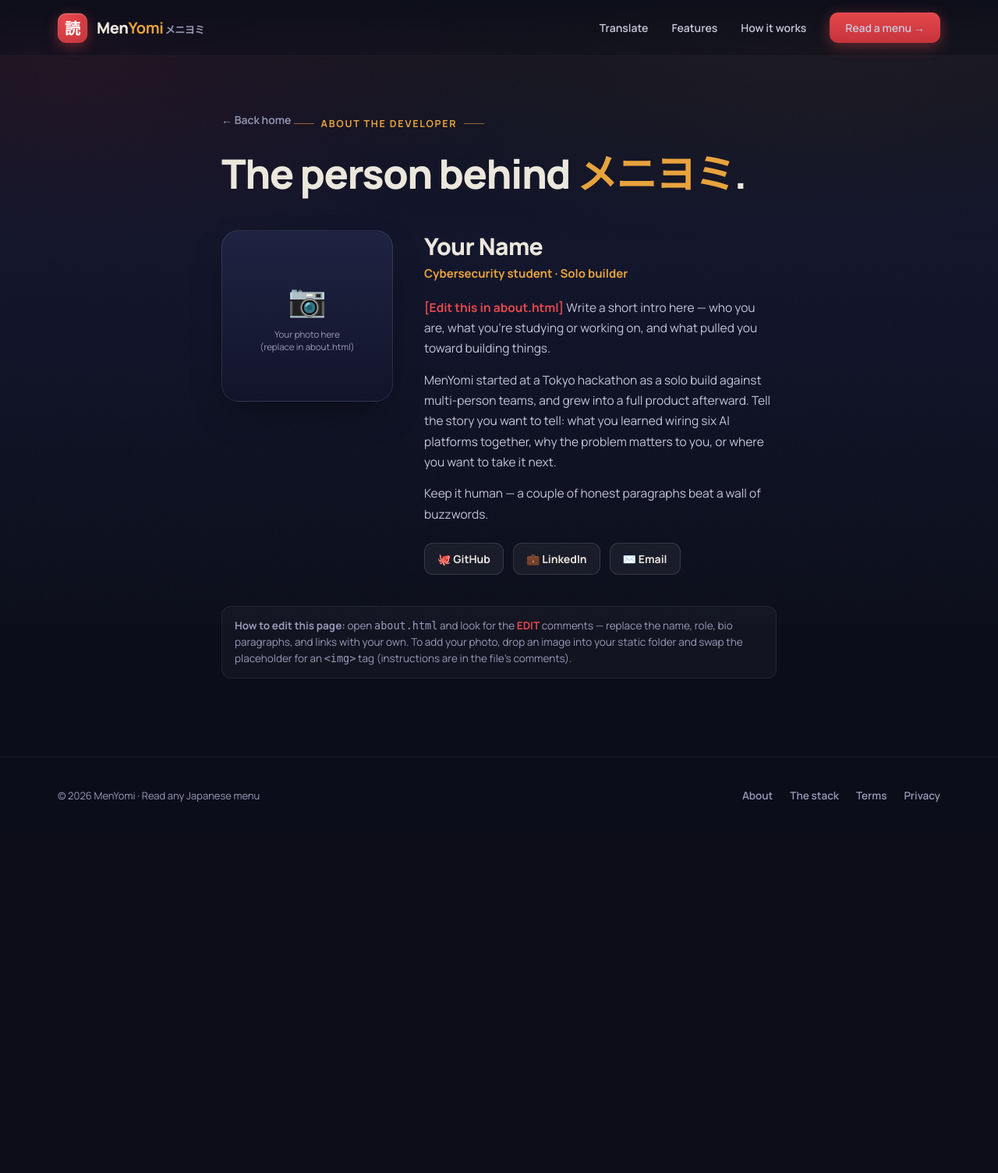
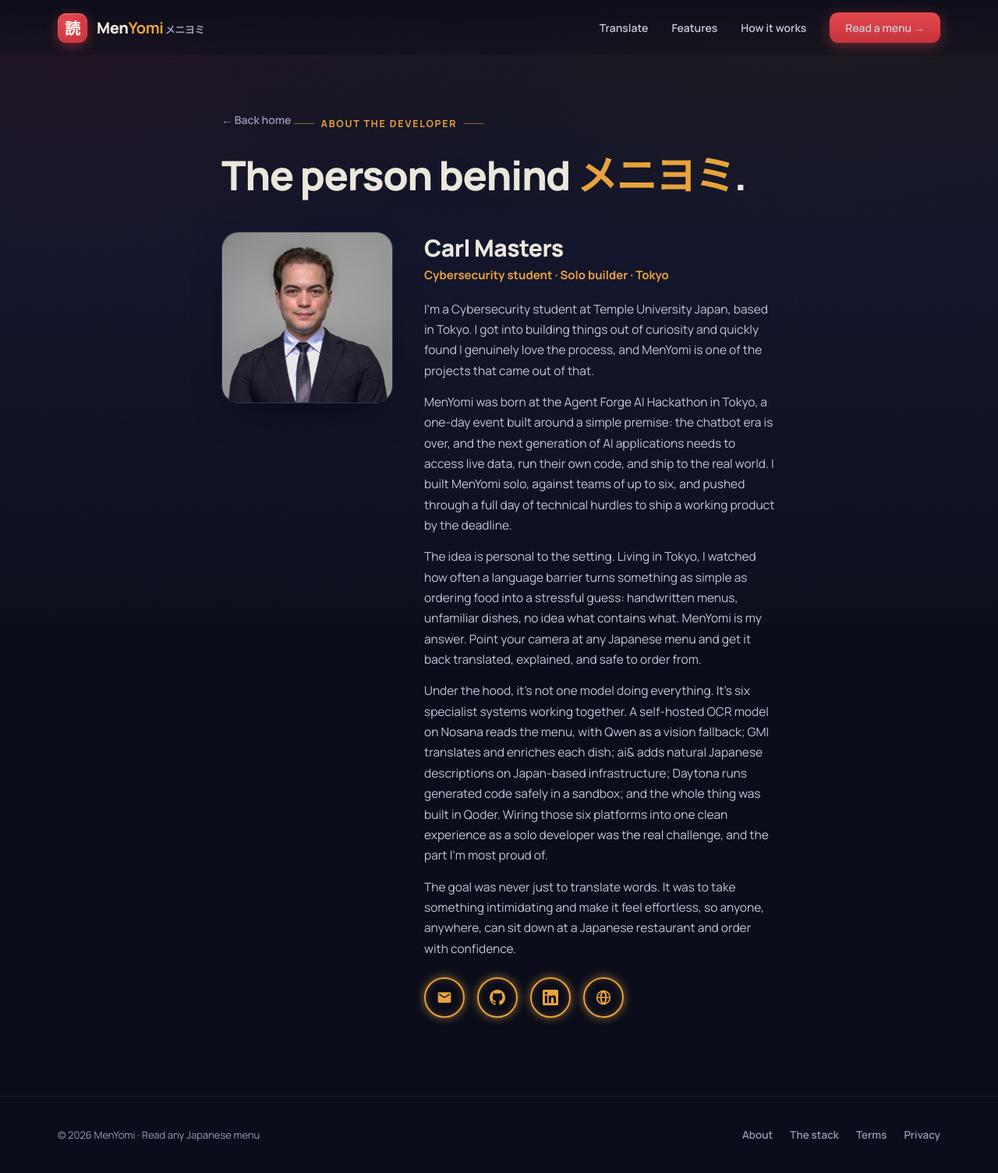
Before and after one commit to carlmasters02/MenYomi, a FastAPI app: page /about in a window 1280 px wide. Shown: the whole page at 78% size. Before the commit the page ends 1029 px from the top, so only its background shows below. Run offline with FastAPI, Linux system fonts and the light colour scheme.

Commit message:
complete product site: 6-sponsor pipeline, photo + text translation, currency, romaji, nutrition, allergen filtering, landing + stack + about + legal pages, bio and contacts

````diff
--- a/main.py
+++ b/main.py
@@ -1,6 +1,9 @@
 import json
 import os
 import re
+
+import requests
+from urllib.parse import urlparse
 
 from fastapi import FastAPI, HTTPException, UploadFile, File, Request
 from fastapi.responses import FileResponse
@@ -68,6 +71,20 @@ PARSE_TEXT_PROMPT = (
 def _strip_fences(text: str) -> str:
     cleaned = re.sub(r"^```(?:json)?\s*", "", text.strip(), flags=re.IGNORECASE)
     return re.sub(r"\s*```$", "", cleaned, flags=re.IGNORECASE)
+
+
+def _extract_text(html: str) -> str:
+    """Strip script/style/tags and collapse whitespace to visible text."""
+    text = re.sub(r'<script[^>]*>.*?</script>', '', html, flags=re.IGNORECASE | re.DOTALL)
+    text = re.sub(r'<style[^>]*>.*?</style>', '', text, flags=re.IGNORECASE | re.DOTALL)
+    text = re.sub(r'<[^>]+>', ' ', text)
+    text = re.sub(r'\s+', ' ', text).strip()
+    return text
+
+
+def _has_japanese(text: str) -> bool:
+    """Check if text contains Japanese characters (Hiragana, Katakana, CJK)."""
+    return bool(re.search(r'[\u3040-\u309F\u30A0-\u30FF\u4E00-\u9FFF]', text))
 
 
 def _salvage_items(text: str) -> list | None:
@@ -277,6 +294,76 @@ def parse_text(req: ParseTextRequest):
     return _enrich(items)
 
 
+class ParseUrlRequest(BaseModel):
+    url: str
+
+
+@app.post("/parse-url")
+def parse_url(req: ParseUrlRequest):
+    # Validate URL
+    try:
+        parsed = urlparse(req.url)
+        if parsed.scheme not in ('http', 'https') or not parsed.netloc:
+            raise ValueError("invalid scheme or host")
+    except Exception:
+        raise HTTPException(422, "Please enter a valid http or https URL")
+
+    # Fetch page
+    try:
+        resp = requests.get(
+            req.url,
+            headers={"User-Agent": "Mozilla/5.0 (compatible; MenYomi/1.0)"},
+            timeout=10,
+        )
+        resp.raise_for_status()
+    except requests.exceptions.Timeout:
+        raise HTTPException(504, "The page took too long to respond")
+    except requests.exceptions.HTTPError as e:
+        raise HTTPException(e.response.status_code if e.response is not None else 502, f"Could not reach that page: {e}")
+    except Exception as e:
+        raise HTTPException(502, f"Could not fetch that page: {e}")
+
+    # Extract visible text
+    try:
+        text = _extract_text(resp.text)
+    except Exception as e:
+        print("TEXT EXTRACTION ERROR:", e)
+        raise HTTPException(422, "Could not extract readable text from that page")
+
+    if len(text) < 20 or not _has_japanese(text):
+        return {
+            "items": [],
+            "no_menu": True,
+            "message": "We couldn't find a readable menu on that page — the site may show its menu as an image or PDF. Try uploading a photo instead.",
+        }
+
+    # Run through the same pipeline as /parse-text
+    try:
+        raw = llm("gmi", PARSE_TEXT_PROMPT + "\n\n" + text, max_tokens=4000)
+    except Exception as e:
+        raise HTTPException(502, f"Menu parsing failed: {e}")
+
+    print("PARSE URL RAW:", repr(raw))
+
+    cleaned = _strip_fences(raw)
+    try:
+        data = json.loads(cleaned)
+    except json.JSONDecodeError as e:
+        print("PARSE URL JSON ERROR:", e)
+        salvaged = _salvage_items(raw)
+        if salvaged:
+            return _enrich(salvaged)
+        return {"items": [], "no_menu": True, "message": "We couldn't structure the menu text. Try pasting the text directly or uploading a photo."}
+
+    if isinstance(data, list):
+        data = {"items": data}
+    items = data.get("items", [])
+    if not items:
+        return {"items": [], "no_menu": True, "message": "No dishes found on that page."}
+
+    return _enrich(items)
+
+
 class ExportRequest(BaseModel):
     items: list
 
--- a/templates/about.html
+++ b/templates/about.html
@@ -22,12 +22,16 @@
 .dev-name{font-family:"Manrope";font-weight:800;font-size:30px;letter-spacing:-.02em;margin-bottom:4px}
 .dev-role{color:var(--lantern);font-weight:700;font-size:15px;margin-bottom:20px}
 .dev-bio p{color:#c4c4d8;line-height:1.7;font-size:15.5px;margin-bottom:14px}
-.dev-links{display:flex;gap:12px;flex-wrap:wrap;margin-top:24px}
-.dev-links a{display:inline-flex;align-items:center;gap:8px;text-decoration:none;font-weight:700;font-size:14px;
-  color:var(--paper-text);background:rgba(255,255,255,.05);border:1px solid rgba(255,255,255,.12);
-  padding:10px 16px;border-radius:11px;transition:all .2s}
-.dev-links a:hover{background:rgba(232,163,61,.1);border-color:var(--lantern);color:var(--lantern)}
-.edit-flag{color:var(--shu);font-weight:700}
+.back-link{margin-bottom:32px}
+.dev-links{display:flex;gap:16px;flex-wrap:wrap;margin-top:24px}
+.dev-links a{width:52px;height:52px;border-radius:50%;display:grid;place-items:center;
+  border:2px solid var(--lantern);color:var(--lantern);
+  background:transparent;transition:all .25s ease;
+  box-shadow:0 0 12px rgba(232,163,61,.6),inset 0 0 8px rgba(232,163,61,.25)}
+.dev-links a:hover{transform:translateY(-3px);
+  box-shadow:0 0 20px rgba(232,163,61,.85),0 0 40px rgba(232,163,61,.35),inset 0 0 12px rgba(232,163,61,.4)}
+.dev-links a svg{width:20px;height:20px;fill:var(--lantern)}
+
 </style>
 </head>
 <body>
@@ -48,37 +52,31 @@
 
   <div class="dev-card">
     <div class="dev-photo">
-      <!-- TO ADD YOUR PHOTO: replace the placeholder div below with:
-           <img src="/static/me.jpg" alt="Your Name" />
-           and drop me.jpg into your static folder. -->
-      <div class="placeholder">
-        <div class="ico">📷</div>
-        <small>Your photo here<br>(replace in about.html)</small>
-      </div>
+      <img src="/static/me.jpg" alt="Carl Masters" />
     </div>
     <div class="dev-bio">
-      <!-- EDIT: your name -->
-      <div class="dev-name">Your Name</div>
-      <!-- EDIT: your role / tagline -->
-      <div class="dev-role">Cybersecurity student · Solo builder</div>
+      <div class="dev-name">Carl Masters</div>
+      <div class="dev-role">Cybersecurity student · Solo builder · Tokyo</div>
 
-      <!-- EDIT: your bio. A few short paragraphs work best. -->
-      <p><span class="edit-flag">[Edit this in about.html]</span> Write a short intro here — who you are, what you're studying or working on, and what pulled you toward building things.</p>
-      <p>MenYomi started at a Tokyo hackathon as a solo build against multi-person teams, and grew into a full product afterward. Tell the story you want to tell: what you learned wiring six AI platforms together, why the problem matters to you, or where you want to take it next.</p>
-      <p>Keep it human — a couple of honest paragraphs beat a wall of buzzwords.</p>
+      <p>I'm a Cybersecurity student at Temple University Japan, based in Tokyo. I got into building things out of curiosity and quickly found I genuinely love the process, and MenYomi is one of the projects that came out of that.</p>
+
+      <p>MenYomi was born at the Agent Forge AI Hackathon in Tokyo, a one-day event built around a simple premise: the chatbot era is over, and the next generation of AI applications needs to access live data, run their own code, and ship to the real world. I built MenYomi solo, against teams of up to six, and pushed through a full day of technical hurdles to ship a working product by the deadline.</p>
+
+      <p>The idea is personal to the setting. Living in Tokyo, I watched how often a language barrier turns something as simple as ordering food into a stressful guess: handwritten menus, unfamiliar dishes, no idea what contains what. MenYomi is my answer. Point your camera at any Japanese menu and get it back translated, explained, and safe to order from.</p>
+
+      <p>Under the hood, it's not one model doing everything. It's six specialist systems working together. A self-hosted OCR model on Nosana reads the menu, with Qwen as a vision fallback; GMI translates and enriches each dish; ai&amp; adds natural Japanese descriptions on Japan-based infrastructure; Daytona runs generated code safely in a sandbox; and the whole thing was built in Qoder. Wiring those six platforms into one clean experience as a solo developer was the real challenge, and the part I'm most proud of.</p>
+
+      <p>The goal was never just to translate words. It was to take something intimidating and make it feel effortless, so anyone, anywhere, can sit down at a Japanese restaurant and order with confidence.</p>
 
       <div class="dev-links">
-        <!-- EDIT: your real links, or remove the ones you don't use -->
-        <a href="#">🐙 GitHub</a>
-        <a href="#">💼 LinkedIn</a>
-        <a href="#">✉️ Email</a>
+        <a href="mailto:carl.masters.dev@protonmail.com" title="Email"><svg viewBox="0 0 24 24"><path d="M20 4H4c-1.1 0-2 .9-2 2v12c0 1.1.9 2 2 2h16c1.1 0 2-.9 2-2V6c0-1.1-.9-2-2-2zm0 4l-8 5-8-5V6l8 5 8-5v2z"/></svg></a>
+        <a href="https://github.com/carlmasters02" target="_blank" rel="noopener" title="GitHub"><svg viewBox="0 0 24 24"><path d="M12 0C5.37 0 0 5.37 0 12c0 5.31 3.435 9.795 8.205 11.385.6.105.825-.255.825-.57 0-.285-.015-1.23-.015-2.235-3.015.555-3.795-.735-4.035-1.41-.135-.345-.72-1.41-1.23-1.695-.42-.225-1.02-.78-.015-.795.945-.015 1.62.87 1.845 1.23 1.08 1.815 2.805 1.305 3.495.99.105-.78.42-1.305.765-1.605-2.67-.3-5.46-1.335-5.46-5.925 0-1.305.465-2.385 1.23-3.225-.12-.3-.54-1.53.12-3.18 0 0 1.005-.315 3.3 1.23.96-.27 1.98-.405 3-.405s2.04.135 3 .405c2.295-1.56 3.3-1.23 3.3-1.23.66 1.65.24 2.88.12 3.18.765.84 1.23 1.905 1.23 3.225 0 4.605-2.805 5.625-5.475 5.925.435.375.81 1.095.81 2.22 0 1.605-.015 2.895-.015 3.3 0 .315.225.69.825.57A12.02 12.02 0 0024 12c0-6.63-5.37-12-12-12z"/></svg></a>
+        <a href="https://www.linkedin.com/in/carl-masters-724951297/" target="_blank" rel="noopener" title="LinkedIn"><svg viewBox="0 0 24 24"><path d="M20.447 20.452h-3.554v-5.569c0-1.328-.027-3.037-1.852-3.037-1.853 0-2.136 1.445-2.136 2.939v5.667H9.351V9h3.414v1.561h.046c.477-.9 1.637-1.85 3.37-1.85 3.601 0 4.267 2.37 4.267 5.455v6.286zM5.337 7.433a2.062 2.062 0 01-2.063-2.065 2.064 2.064 0 112.063 2.065zm1.782 13.019H3.555V9h3.564v11.452zM22.225 0H1.771C.792 0 0 .774 0 1.729v20.542C0 23.227.792 24 1.771 24h20.451C23.2 24 24 23.227 24 22.271V1.729C24 .774 23.2 0 22.222 0h.003z"/></svg></a>
+        <a href="https://carlmasters.com" target="_blank" rel="noopener" title="Website"><svg viewBox="0 0 24 24" style="fill:none" stroke="currentColor" stroke-width="2" stroke-linecap="round" stroke-linejoin="round"><circle cx="12" cy="12" r="10"/><ellipse cx="12" cy="12" rx="4" ry="10"/><path d="M2 12h20"/><path d="M12 2a15.3 15.3 0 014 10 15.3 15.3 0 01-4 10 15.3 15.3 0 01-4-10 15.3 15.3 0 014-10z"/></svg></a>
       </div>
     </div>
   </div>
 
-  <div class="muted-note" style="margin-top:40px">
-    <b>How to edit this page:</b> open <code>about.html</code> and look for the <span class="edit-flag">EDIT</span> comments — replace the name, role, bio paragraphs, and links with your own. To add your photo, drop an image into your static folder and swap the placeholder for an <code>&lt;img&gt;</code> tag (instructions are in the file's comments).
-  </div>
 </main>
 
 <footer class="footer"><div class="footer-in">
````
Also changed, not shown: templates/index.html (+3 -21 lines), templates/privacy.html (+2 -6 lines), templates/terms.html (+2 -6 lines), static/me.jpg (added).
